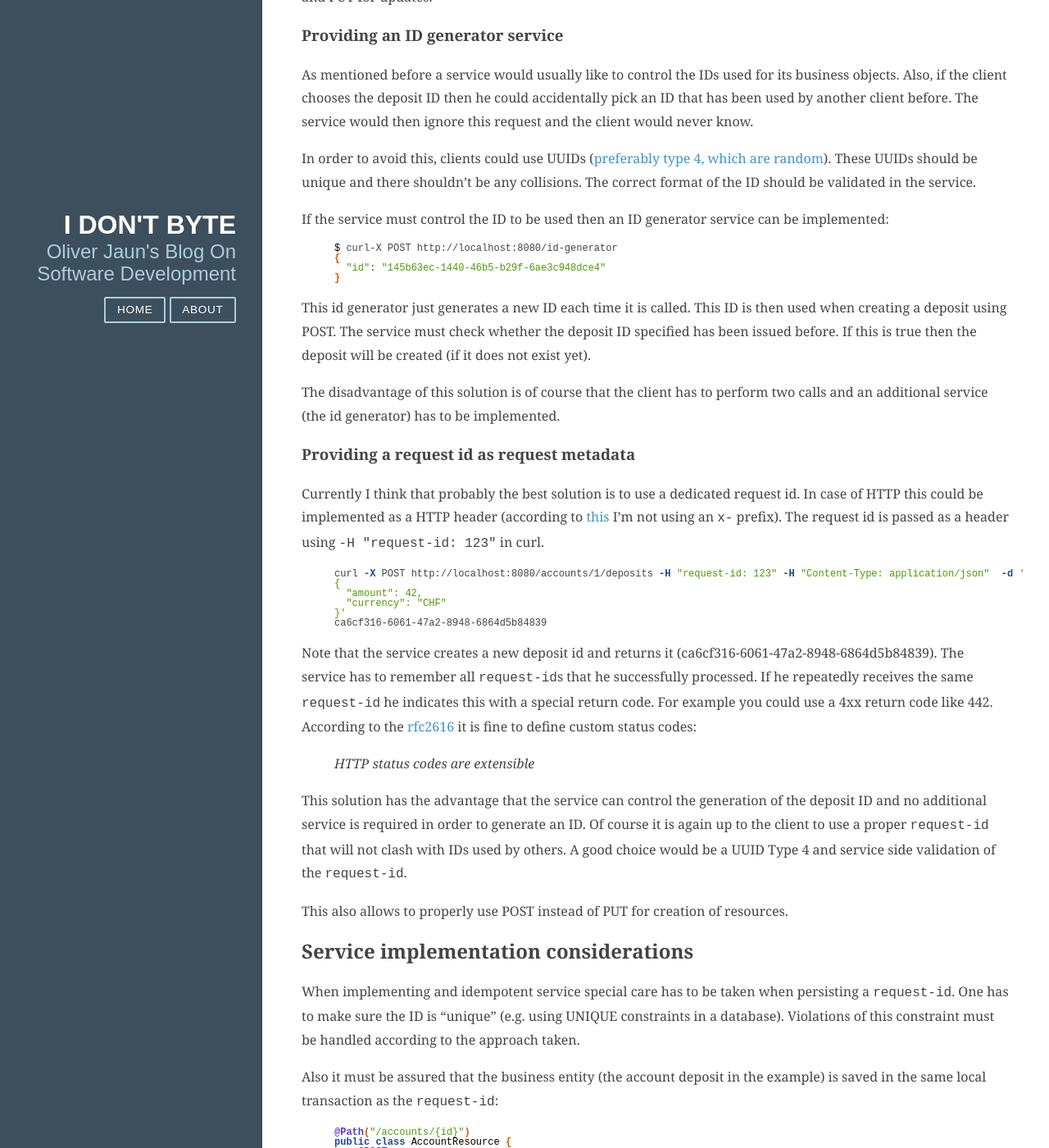
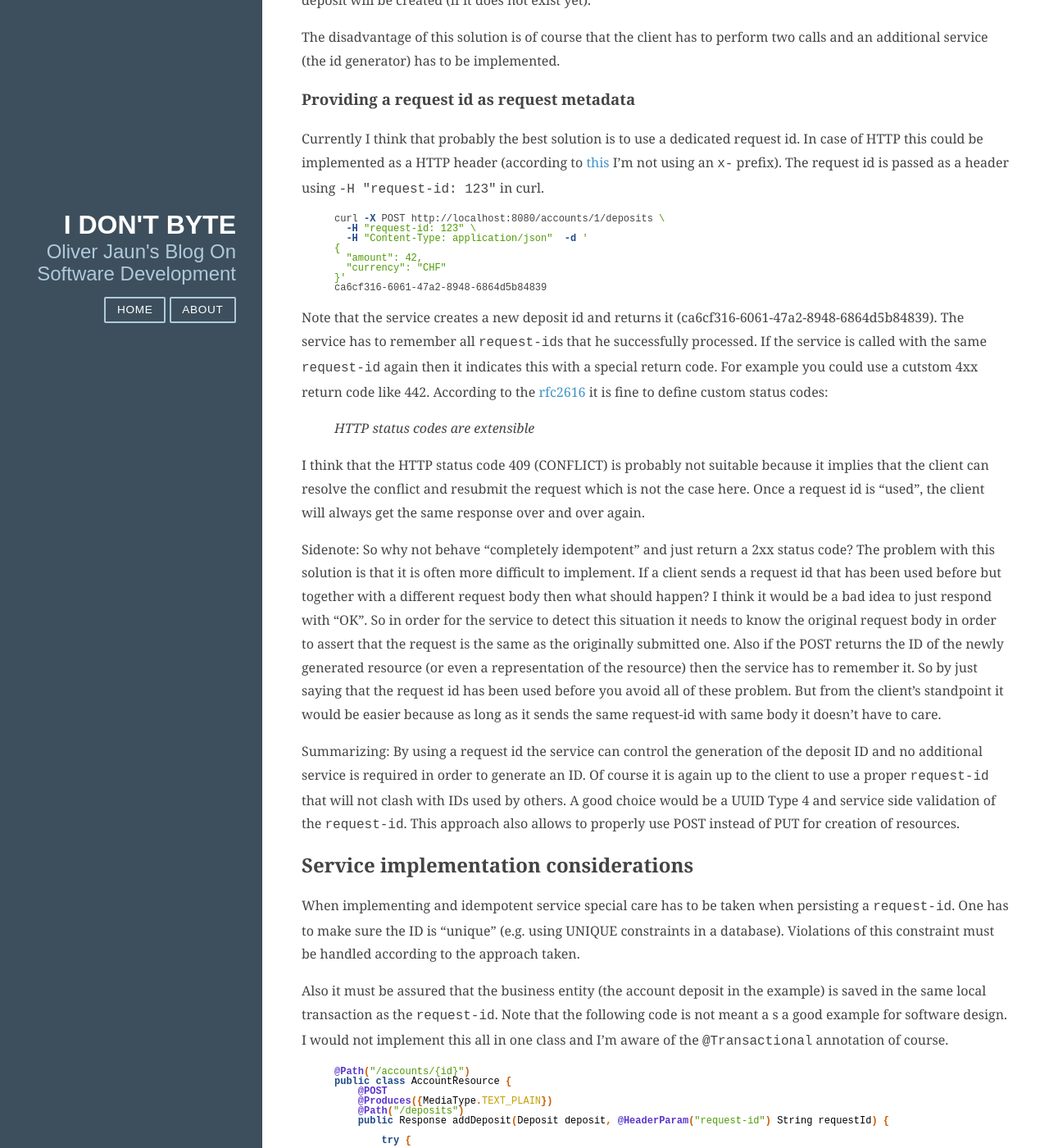
Before and after one commit to olijaun/idontbyte, a Jekyll site: the page docs/blog/2019/09/Idempotence.html, which Jekyll copies as it is, in a window 1280 px wide and 1400 px high, scrolled down 5884 px. Shown: the whole window at 82% size. Built offline with Jekyll 4.4.1, drawn with Linux system fonts in a browser that asks for light colours; nearby versions of some CDN libraries; some of the changed text lies outside the part shown.

Commit message:
fixed some typos and errors. moved a paragraph to new section

```diff
--- a/docs/blog/2019/09/Idempotence.html
+++ b/docs/blog/2019/09/Idempotence.html
@@ -107,13 +107,7 @@
 <h2 id="definition">Definition</h2>
 <p>An elevator button is usually idempotent. It lights up when it is pressed for the first time. If it is pressed again, it won’t change. If it is pressed a hundred times, the elevator will still arrive once.</p>
 
-<p>In mathematics idempotence is defined as follows:</p>
-
-<blockquote>
-  <p>Idempotence is the property of certain operations in mathematics […] whereby they can be applied multiple times without changing the result beyond the initial application. (<a href="https://en.wikipedia.org/w/index.php?title=Idempotence&amp;oldid=917052170">Wikipedia</a>)</p>
-</blockquote>
-
-<p>Here’s the definition for “imperative programming’:</p>
+<p>In Wikipedia idempotence is defined as follows in the context of “imperative programming’:</p>
 
 <blockquote>
   <p>in imperative programming, a subroutine with side effects is idempotent if the system state remains the same after one or several calls, in other words if the function from the system state space to itself associated to the subroutine is idempotent in the mathematical sense given in the definition;  (<a href="https://en.wikipedia.org/w/index.php?title=Idempotence&amp;oldid=917052170">Wikipedia</a>)</p>
@@ -150,7 +144,7 @@
 
 <p>In the context of a single process (as shown above) idempotence is not so exiting… However with distributed systems that are communicating over a network things are getting more interesting.</p>
 
-<p>Firstly it’s important to understand why distributed systems are difficult and why there is an important difference between calling a method in the same process and calling a service that lives on a remote system via a network. Years ago Peter Deutsch enumerated eight <a href="https://en.wikipedia.org/w/index.php?title=Fallacies_of_distributed_computing&amp;oldid=916589690">Fallacies of Distributed Computing</a>. The first one was “The network is reliable”.</p>
+<p>Firstly it’s important to understand why distributed computing is difficult and why there is an important difference between calling a method in the same process and calling a service that lives on a remote system via a network. Years ago Peter Deutsch enumerated eight <a href="https://en.wikipedia.org/w/index.php?title=Fallacies_of_distributed_computing&amp;oldid=916589690">Fallacies of Distributed Computing</a>. The first one was “The network is reliable”. There is also a good paper called <a href="http://www.psinaptic.com/link_files/distributed_computing.pdf">A Note on Distributed Computing</a> I can recommend.</p>
 
 <p>So what can probably go wrong when A and B communicate via a network? A lot. Let’s look at a sequence diagram of two services communication. Service A sends a Request to Service B.</p>
 
@@ -193,7 +187,7 @@ curl: <span class="o">(</span>28<span class="o">)</span> Operation timed out aft
 
 <p>curl returns a timeout error in this case. Now look at what can go wrong when A communicates with B:</p>
 
-<p><img src="/uml/8bfa7a51546bdf3008facaeb0ce1c6eb.svg" alt="PlantUML SVG diagram" class="plantuml" /></p>
+<p><img src="/uml/c6ec4a6ef324604859cc7bd8a1c3e652.svg" alt="PlantUML SVG diagram" class="plantuml" /></p>
 
 <ol>
   <li>A cannot connect to the network</li>
@@ -205,21 +199,19 @@ curl: <span class="o">(</span>28<span class="o">)</span> Operation timed out aft
 
 <p>What can be done if such a problem occurs? One simple solution is to just retry the call. So if the network cannot be reached we just retry to send the data again. If B is not responding then we just send the request again, maybe we get a response. Assume the following service that deposits 42 Swiss Francs (CHF) to account “1”.</p>
 
-<div class="highlighter-rouge"><div class="highlight"><pre class="highlight"><code>$ curl http://localhost:8080/accounts/1/deposits/f55cf209-a8bd-4b3e-b909-0ee8fc9dfd98
-{"amount":42,"currency":"CHF"}
-</code></pre></div></div>
+<figure class="highlight"><pre><code class="language-bash" data-lang="bash"><span class="nv">$ </span>curl <span class="nt">-X</span> POST http://localhost:8080/accounts/1/deposits <span class="nt">-d</span> <span class="s1">'
+{
+  "amount":42,
+  "currency":"CHF"
+}'</span></code></pre></figure>
 
 <p>If this POST request fails for some reason (e.g. a timeout) and it is sent again then the money might be deposited twice. That is because in case of a timeout or other failures the client does not know if the recipient actually deposited the money or not. Maybe just the response was lost:</p>
 
-<p><img src="/uml/d3508e07a4333c35637c6b7cb11d1cac.svg" alt="PlantUML SVG diagram" class="plantuml" /></p>
+<p><img src="/uml/4e95a4dd884247f1ccea848d3328d971.svg" alt="PlantUML SVG diagram" class="plantuml" /></p>
 
 <p>Of course it might also be the case that the transaction was not successfully processed. If the client does not retry the call then the money will never be added. So what can be done?</p>
 
 <h2 id="how-to-design-idempotent-services">How to design idempotent services</h2>
-
-<p>As mentioned before: For most services idempotence is important. It allows to retry calls that have failed without fearing any unwanted effects. It’s amazing how many service I’ve seen in my daily work that are not idempotent. I had to make ugly workarounds in order to get things work due to services that were not idempotent. For example I implemented a service that hat to send (physical) letters to customers using a printing service. The printing service was not idempotent. So it was possible that a customer would receive the same letter twice or even more times. In order to avoid this problem I tried to work around it by checking whether there was a print job for the given customer already in the printing queue. This is not perfect because one millisecond after checking for a print job there might be created one by another process. So it would still be possible that a customer receives to letters.</p>
-
-<p>Fortunately I see that awareness is increasing. Architectural patterns like <a href="https://microservices.io/patterns/data/saga.html">SAGA</a>s are only possible if the services involved are idempotent. The increasing popularity of microservices are making it necessary to think more about properly designing services with idempotence in mind.</p>
 
 <h3 id="a-note-on-http-and-rest">A note on HTTP and REST</h3>
 
@@ -238,7 +230,7 @@ curl: <span class="o">(</span>28<span class="o">)</span> Operation timed out aft
 
 <p>Firstly it’s important to note that read-only services are already idempotent.</p>
 
-<figure class="highlight"><pre><code class="language-bash" data-lang="bash"><span class="nv">$ </span>curl http://localhost:8080/accounts/1/deposits/16dfa005-d882-4133-baf2-dfddbe7d61f0
+<figure class="highlight"><pre><code class="language-bash" data-lang="bash"><span class="nv">$ </span>curl <span class="nt">-X</span> GET http://localhost:8080/accounts/1/deposits/16dfa005-d882-4133-baf2-dfddbe7d61f0
 <span class="o">{</span>
   <span class="s2">"amount"</span> : 42,
   <span class="s2">"currency"</span> : <span class="s2">"CHF"</span>
@@ -248,7 +240,8 @@ curl: <span class="o">(</span>28<span class="o">)</span> Operation timed out aft
 
 <p>Assuming that existing deposits can be modified with a PUT request (the amount is changed to 120 CHF):</p>
 
-<figure class="highlight"><pre><code class="language-bash" data-lang="bash"><span class="nv">$ </span>curl <span class="nt">-X</span> PUT <span class="nt">-H</span> <span class="s2">"Content-Type: application/json"</span> http://localhost:8080/accounts/1/deposits/c0f3279a-6774-4b2e-a98e-9c7e1bedbe32 <span class="nt">-d</span> <span class="s1">'
+<figure class="highlight"><pre><code class="language-bash" data-lang="bash"><span class="nv">$ </span>curl <span class="nt">-X</span> PUT http://localhost:8080/accounts/1/deposits/c0f3279a-6774-4b2e-a98e-9c7e1bedbe32 <span class="se">\</span>
+  <span class="nt">-H</span> <span class="s2">"Content-Type: application/json"</span> <span class="nt">-d</span> <span class="s1">'
 {
   "amount" : 120,
   "currency" : "CHF"
@@ -269,7 +262,8 @@ aa564b53-6992-4577-8eae-c63bcafcb0a4</code></pre></figure>
 
 <p>The creates a new deposit and returns the generated ID (aa564b53-6992-4577-8eae-c63bcafcb0a4). How can it be avoided that multiple invocations of this request won’t create multiple resources? Here is a possible solution:</p>
 
-<figure class="highlight"><pre><code class="language-bash" data-lang="bash"><span class="nv">$ </span>curl-X POST http://localhost:8080/accounts/1/deposits <span class="nt">-H</span> <span class="s2">"Content-Type: application/json"</span> <span class="nt">-d</span> <span class="s1">'
+<figure class="highlight"><pre><code class="language-bash" data-lang="bash"><span class="nv">$ </span>curl-X POST http://localhost:8080/accounts/1/deposits <span class="se">\ </span>
+  <span class="nt">-H</span> <span class="s2">"Content-Type: application/json"</span> <span class="nt">-d</span> <span class="s1">'
 {
   "id": 7
   "amount": 42,
@@ -317,35 +311,38 @@ aa564b53-6992-4577-8eae-c63bcafcb0a4</code></pre></figure>
 
 <p>Currently I think that probably the best solution is to use a dedicated request id. In case of HTTP this could be implemented as a HTTP header (according to <a href="https://www.keycdn.com/support/custom-http-headers">this</a> I’m not using an <code class="highlighter-rouge">x-</code> prefix). The request id is passed as a header using <code class="highlighter-rouge">-H "request-id: 123"</code> in curl.</p>
 
-<figure class="highlight"><pre><code class="language-bash" data-lang="bash">curl <span class="nt">-X</span> POST http://localhost:8080/accounts/1/deposits <span class="nt">-H</span> <span class="s2">"request-id: 123"</span> <span class="nt">-H</span> <span class="s2">"Content-Type: application/json"</span>  <span class="nt">-d</span> <span class="s1">'
+<figure class="highlight"><pre><code class="language-bash" data-lang="bash">curl <span class="nt">-X</span> POST http://localhost:8080/accounts/1/deposits <span class="se">\</span>
+  <span class="nt">-H</span> <span class="s2">"request-id: 123"</span> <span class="se">\</span>
+  <span class="nt">-H</span> <span class="s2">"Content-Type: application/json"</span>  <span class="nt">-d</span> <span class="s1">'
 {
   "amount": 42,
   "currency": "CHF"
 }'</span>
 ca6cf316-6061-47a2-8948-6864d5b84839</code></pre></figure>
 
-<p>Note that the service creates a new deposit id and returns it (ca6cf316-6061-47a2-8948-6864d5b84839). The service has to remember all <code class="highlighter-rouge">request-id</code>s that he successfully processed. If he repeatedly receives the same <code class="highlighter-rouge">request-id</code> he indicates this with a special return code. For example you could use a 4xx return code like 442. According to the <a href="https://tools.ietf.org/html/rfc2616#section-6.1.1">rfc2616</a> it is fine to define custom status codes:</p>
+<p>Note that the service creates a new deposit id and returns it (ca6cf316-6061-47a2-8948-6864d5b84839). The service has to remember all <code class="highlighter-rouge">request-id</code>s that he successfully processed. If the service is called with the same <code class="highlighter-rouge">request-id</code> again then it indicates this with a special return code. For example you could use a cutstom 4xx return code like 442. According to the <a href="https://tools.ietf.org/html/rfc2616#section-6.1.1">rfc2616</a> it is fine to define custom status codes:</p>
 
 <blockquote>
   <p>HTTP status codes are extensible</p>
 </blockquote>
 
-<p>This solution has the advantage that the service can control the generation of the deposit ID and no additional service is required in order to generate an ID. Of course it is again up to the client to use a proper <code class="highlighter-rouge">request-id</code> that will not clash with IDs used by others. A good choice would be a UUID Type 4 and service side validation of the <code class="highlighter-rouge">request-id</code>.</p>
+<p>I think that the HTTP status code 409 (CONFLICT) is probably not suitable because it implies that the client can resolve the conflict and resubmit the request which is not the case here. Once a request id is “used”, the client will always get the same response over and over again.</p>
 
-<p>This also allows to properly use POST instead of PUT for creation of resources.</p>
+<p>Sidenote: So why not behave “completely idempotent” and just return a 2xx status code? The problem with this solution is that it is often more difficult to implement. If a client sends a request id that has been used before but together with a different request body then what should happen? I think it would be a bad idea to just respond with “OK”. So in order for the service to detect this situation it needs to know the original request body in order to assert that the request is the same as the originally submitted one. Also if the POST returns the ID of the newly generated resource (or even a representation of the resource) then the service has to remember it. So by just saying that the request id has been used before you avoid all of these problem. But from the client’s standpoint it would be easier because as long as it sends the same request-id with same body it doesn’t have to care.</p>
+
+<p>Summarizing: By using a request id the service can control the generation of the deposit ID and no additional service is required in order to generate an ID. Of course it is again up to the client to use a proper <code class="highlighter-rouge">request-id</code> that will not clash with IDs used by others. A good choice would be a UUID Type 4 and service side validation of the <code class="highlighter-rouge">request-id</code>. This approach also allows to properly use POST instead of PUT for creation of resources.</p>
 
 <h2 id="service-implementation-considerations">Service implementation considerations</h2>
 
 <p>When implementing and idempotent service special care has to be taken when persisting a <code class="highlighter-rouge">request-id</code>. One has to make sure the ID is “unique” (e.g. using UNIQUE constraints in a database). Violations of this constraint must be handled according to the approach taken.</p>
 
-<p>Also it must be assured that the business entity (the account deposit in the example) is saved in the same local transaction as the <code class="highlighter-rouge">request-id</code>:</p>
+<p>Also it must be assured that the business entity (the account deposit in the example) is saved in the same local transaction as the <code class="highlighter-rouge">request-id</code>. Note that the following code is not meant a   s a good example for software design. I would not implement this all in one class and I’m aware of the <code class="highlighter-rouge">@Transactional</code> annotation of course.</p>
 
 <figure class="highlight"><pre><code class="language-java" data-lang="java"><span class="nd">@Path</span><span class="o">(</span><span class="s">"/accounts/{id}"</span><span class="o">)</span>
 <span class="kd">public</span> <span class="kd">class</span> <span class="nc">AccountResource</span> <span class="o">{</span>
     <span class="nd">@POST</span>
     <span class="nd">@Produces</span><span class="o">({</span><span class="nc">MediaType</span><span class="o">.</span><span class="na">TEXT_PLAIN</span><span class="o">})</span>
     <span class="nd">@Path</span><span class="o">(</span><span class="s">"/deposits"</span><span class="o">)</span>
-    <span class="nd">@Transactional</span>
     <span class="kd">public</span> <span class="nc">Response</span> <span class="nf">addDeposit</span><span class="o">(</span><span class="nc">Deposit</span> <span class="n">deposit</span><span class="o">,</span> <span class="nd">@HeaderParam</span><span class="o">(</span><span class="s">"request-id"</span><span class="o">)</span> <span class="nc">String</span> <span class="n">requestId</span><span class="o">)</span> <span class="o">{</span>
 
         <span class="k">try</span> <span class="o">{</span>
@@ -371,13 +368,23 @@ ca6cf316-6061-47a2-8948-6864d5b84839</code></pre></figure>
     <span class="o">}</span>
 <span class="o">}</span></code></pre></figure>
 
-<p>In the example application (<a href="https://github.com/olijaun/playground/tree/master/idemotence-example">see here for full source</a>) there are two inserts into the database performed: First the <code class="highlighter-rouge">requestId</code> is saved. Second the business entity itself (the deposit) is saved (the example uses a relational database and SQL for this).</p>
+<p>In the example application (<a href="https://github.com/olijaun/playground/tree/master/idemotence-example">see here for full source</a>) there are two inserts into the database performed: First the <code class="highlighter-rouge">requestId</code> is saved by calling <code class="highlighter-rouge">saveRequestId()</code>. Second the business entity itself (the deposit) is saved by calling <code class="highlighter-rouge">saveNewDeposit()</code> (the example uses a relational database and SQL for this).</p>
 
 <p>Both inserts are preformed inside the same local transaction (here using Spring programmatic transactions). This is very important: If one would insert the <code class="highlighter-rouge">requestId</code> in a separate transaction and the second insert for the deposit entry would fail afterwards then the request would appear to be processed on repeated calls. Actually you could also first insert the deposit and afterwards insert the request id.</p>
 
-<p>This implementation might return a server error (HTTP status code 500) if it is called twice almost in parallel with the same request id. The first client will succeed locking the request table. The second will fail and enter the catch block. Assuming the transaction that locked the table did not commit yet, then <code class="highlighter-rouge">requestIdExists()</code> would return false and the exception will be thrown. It is fine to return a 5xx HTTP status code (this is implicitly done here by rethrowing the error). A client would usually retry calls that returned a technical error. So the next attempt would usually return a 422.</p>
+<p>This implementation might return a server error (HTTP status code 500) if it is called twice almost in parallel with the same request id. The first client will succeed locking the request table. The second will fail and enter the catch block. Assuming the transaction that locked the table did not commit yet, then <code class="highlighter-rouge">requestIdExists()</code> would return false and the exception will be thrown. It is fine to return a 5xx HTTP status code (this is implicitly done here by rethrowing the error). A client would usually retry calls that returned a technical error. So the next attempt would usually return a 442.</p>
 
 <p>This also shows that it is not possible to implement <code class="highlighter-rouge">saveIdempotenceId()</code> using two distinct databases. I mentioned that a local transaction must be used. This is only possible “inside” the same database. It would be possible to use two different database and distributed transactions (<a href="https://de.wikipedia.org/wiki/X/Open_XA">XA Transactions</a>). The problem with distributed transactions is that they are… well… distributed. So they are actually suffering kind of the same problem we are trying to solve. If you don’t believe me then look-up “xa heuristic exceptions” (<a href="https://www.atomikos.com/Documentation/HeuristicExceptions">look here for example</a>).</p>
+
+<h2 id="how-to-handle-non-idempotent-services">How to handle non idempotent services</h2>
+
+<p>Idempotence allows to retry calls that have failed without fearing any unwanted side effects. It is the base for eventual consistency and architectural patterns like <a href="https://microservices.io/patterns/data/saga.html">SAGA</a>s.</p>
+
+<p>It’s amazing how many service I’ve seen in my daily work that are not idempotent. What can be done if you have to use a non idempotent service?</p>
+
+<p>Let’s look at a concrete case I had to solve. I implemented a user registration service that - among other things - had to print a password lettern (yes, a physical letter… real paper…you know). For printing I had to call a printing service which was not idempotent. So what do I do if I get a technical error or a timeout from this service? Retry? Then the customer might receive two password letters. If a retry then he might get two…</p>
+
+<p>It’s important to note that this problem cannot be solved if the printing service cannot be made idempotent. Period. What I did in this case was to query the printing service for any password letters that have been printed on the same day. If there were any I did not retry. This solution makes it very unlikely that the letter is sent twice and it guarantees that it sent at least once. I haven’t heard of any customer that has received two letters so far but it is obvious that the solution would be more robust and even more simpler if the printing serivce was idempotent.</p>
 
 <h2 id="summary">Summary</h2>
 
```
Also changed, not shown: _posts/2019-09-23-Idempotence.md (+37 -28 lines), docs/feed.xml (+37 -30 lines), docs/uml/4e95a4dd884247f1ccea848d3328d971.svg (added), docs/uml/b81bb462b5c8f25b2ee7357bda633289.svg (added), docs/uml/c6ec4a6ef324604859cc7bd8a1c3e652.svg (added), uml/4e95a4dd884247f1ccea848d3328d971.svg (added), uml/b81bb462b5c8f25b2ee7357bda633289.svg (added), uml/c6ec4a6ef324604859cc7bd8a1c3e652.svg (added), 7 other files.
